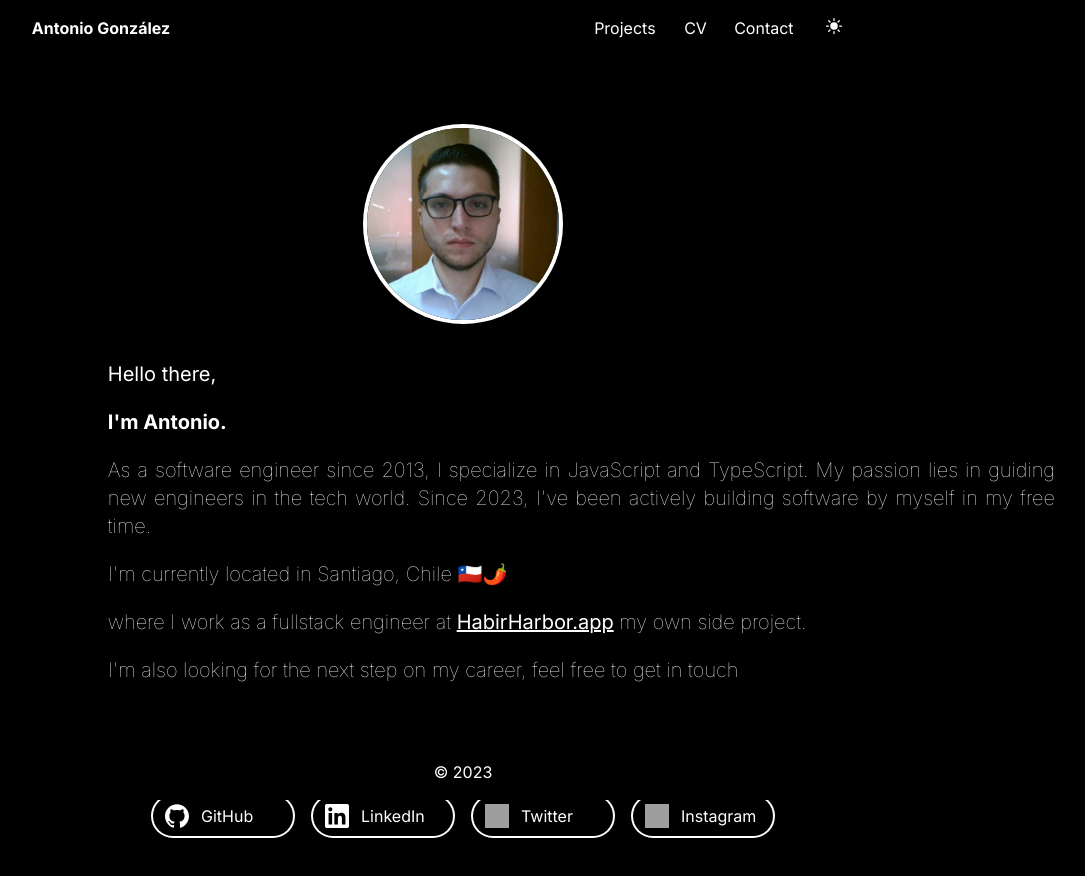
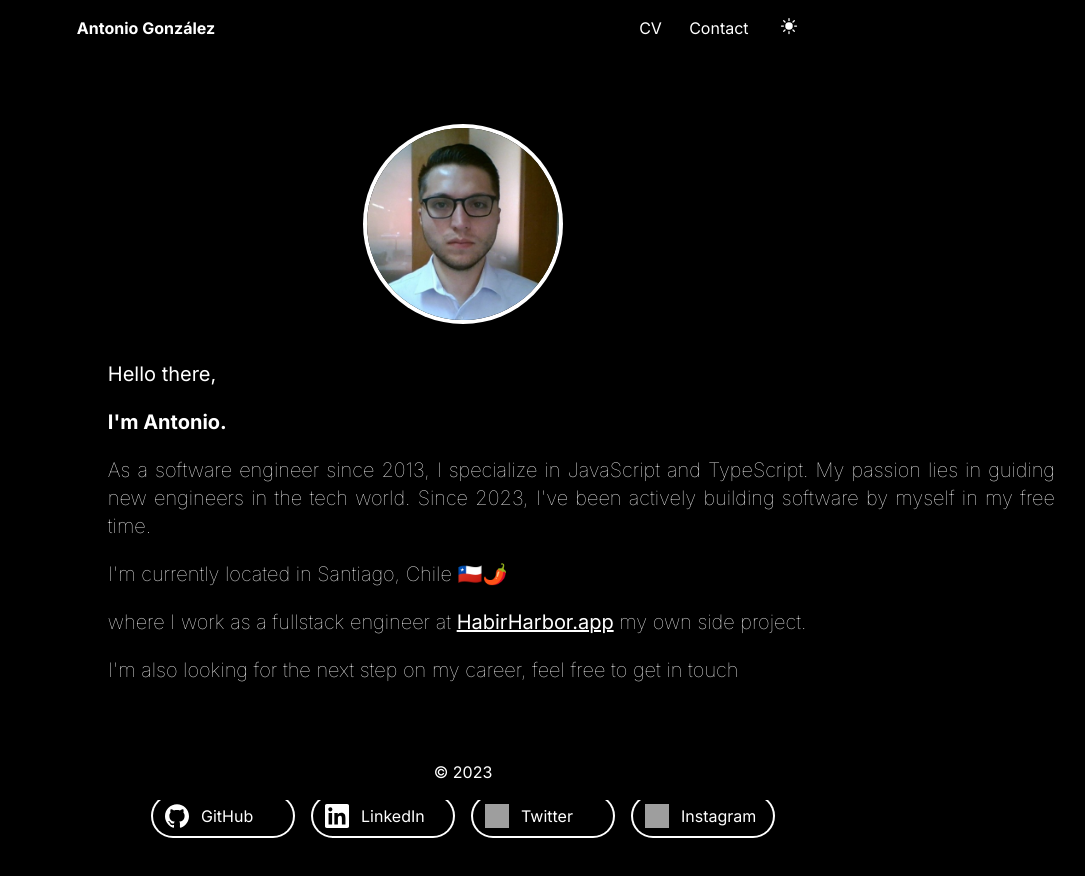
Before and after one commit to chilleno/portfolio, a Next.js app: page / in a window 1280 px wide. Shown: the top 876 px of the page, without its empty margins (177-1262 px from the left). Built offline with nearby package versions, Linux system fonts and the light colour scheme; grey boxes are pictures that could not be loaded.

Commit message:
feat: remove project link

```diff
--- a/src/app/Components/Header.tsx
+++ b/src/app/Components/Header.tsx
@@ -24,7 +24,6 @@ const Header: React.FC<HeaderProps> = ({ darkMode, setDarkMode }) => {
         <header className={darkMode ? className.main.dark : className.main.light}>
             <a href="/" className="hover:font-bold hover:cursor-pointer"><h1 className="text-md font-bold xl:mr-40 lg:mr-10">Antonio <span className="xl:inline lg:inline md:inline sm:hidden">González</span></h1></a>
             <div className="flex gap-5 text-md">
-                <a href="/projects" className="hover:font-bold xl:min-w-[70px] lg:min-w-[70px]">Projects</a>
                 <a href="/cv" className="hover:font-bold xl:min-w-[30px] lg:min-w-[30px]">CV</a>
                 <a href="/contact" className="hover:font-bold xl:min-w-[70px] lg:min-w-[70px]">Contact</a>
                 <h1 className="hover:font-bold hover:cursor-pointer xl:min-w-[70px] lg:min-w-[70px]">
```
